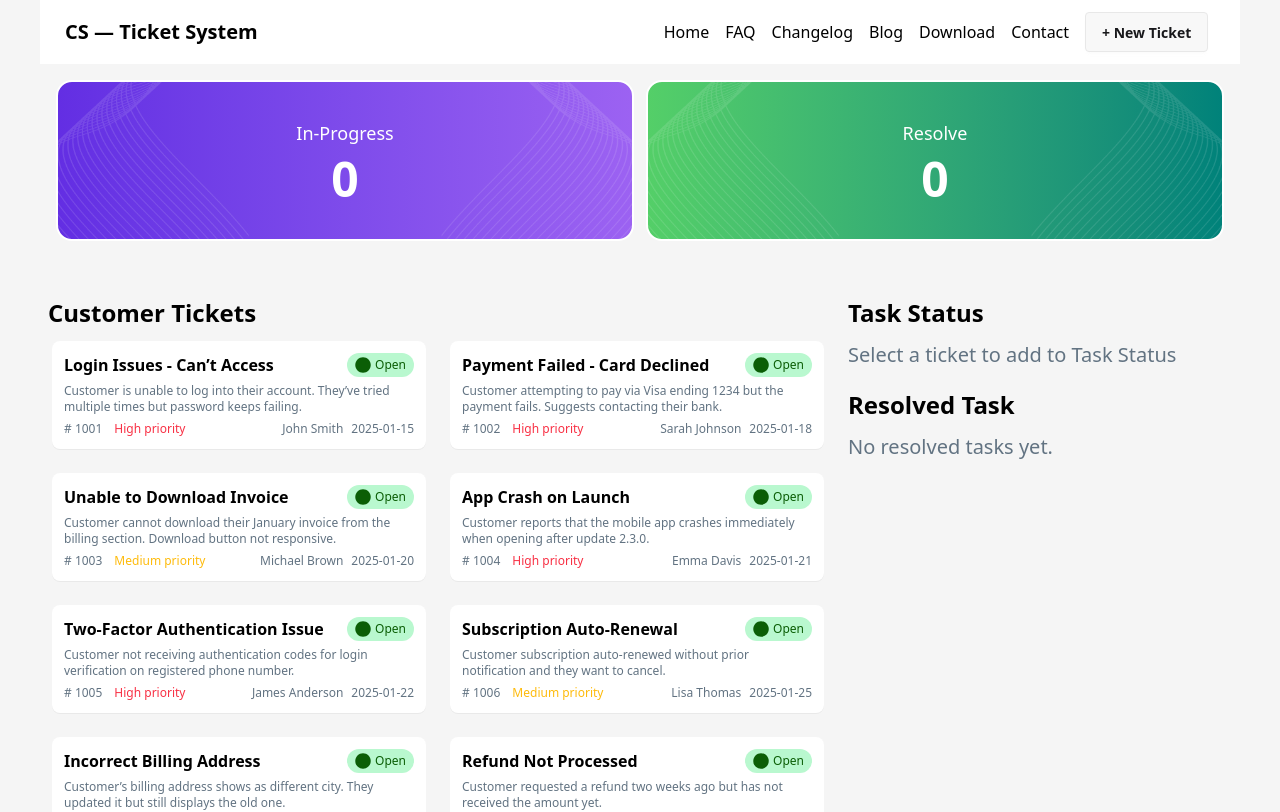
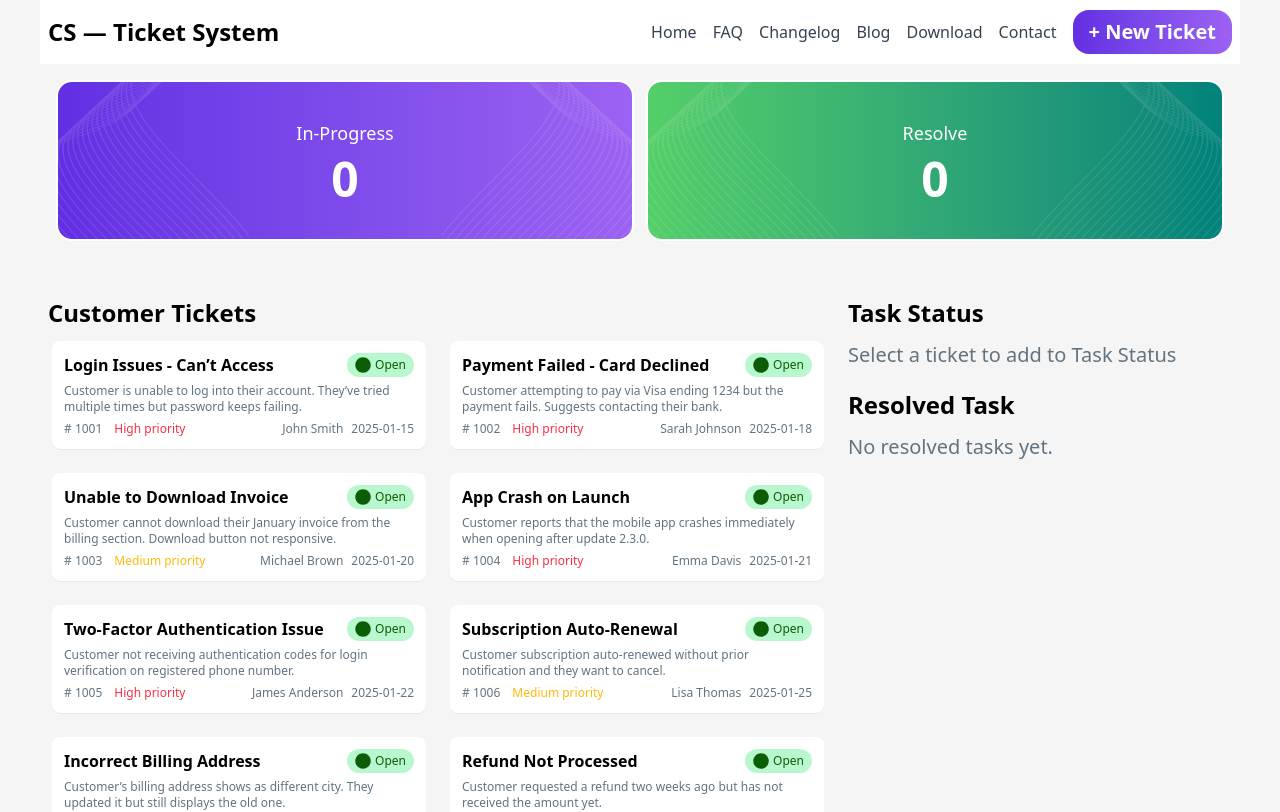
Before and after one commit to ziam8415/customer-support-zone, a React (Vite) app: page / in a window 1280 px wide. Shown: the top 812 px of the page. Built offline with nearby package versions, Linux system fonts and the light colour scheme.

Commit message:
added navber desing

```diff
--- a/src/component/Navbar/Navbar.jsx
+++ b/src/component/Navbar/Navbar.jsx
@@ -2,26 +2,21 @@ import React from "react";
 
 const Navbar = () => {
   return (
-    // <div className="flex justify-between items-center">
-    //   <h1></h1>
-    //   <div className="flex justify-between items-center gap-4 flex-wrap">
-
-    //
-    //   </div>
-    // </div>
-
-    <div className="navbar bg-white flex flex-col md:flex-row ">
-      <div className="flex-1 ">
-        <a className="btn btn-ghost text-xl">CS — Ticket System</a>
+    <div className="navbar bg-white flex justify-between flex-col md:flex-row ">
+      <div className=" ">
+        <a className=" text-2xl font-bold">CS — Ticket System</a>
       </div>
-      <div className="flex flex-1 justify-center items-center gap-4 flex-wrap ">
+      <div className="flex  justify-center items-center gap-4 text-gray-700 flex-wrap ">
         <p>Home</p>
         <p>FAQ</p>
         <p>Changelog</p>
         <p>Blog</p>
         <p>Download</p>
         <p>Contact</p>
-        <button className="btn"> + New Ticket</button>
+        <button className="bg-gradient-to-r from-[#632ee3] to-[#9c62f2] px-4 py-2 rounded-2xl text-white text-xl font-semibold">
+          {" "}
+          + New Ticket
+        </button>
       </div>
     </div>
   );
```
